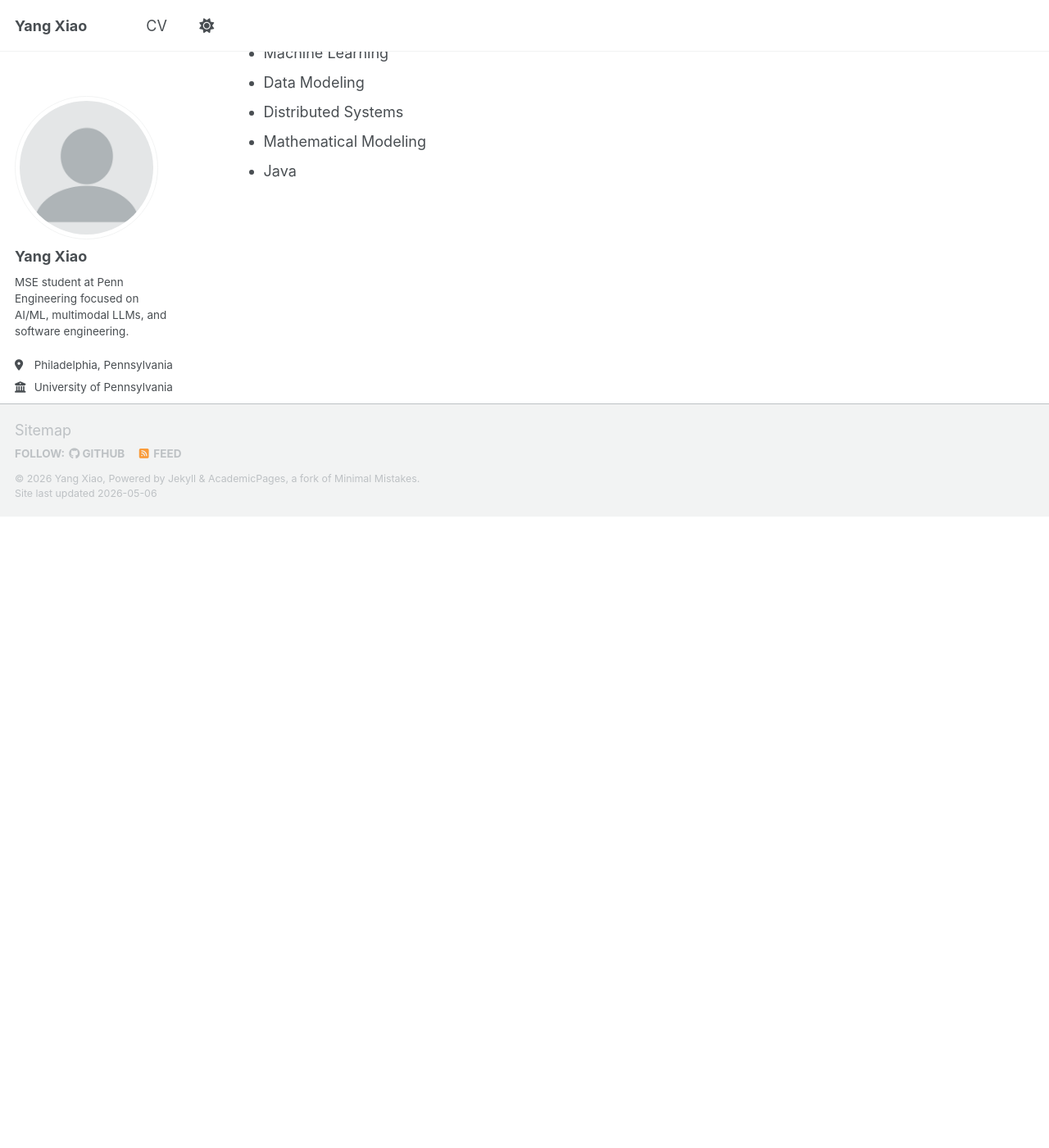
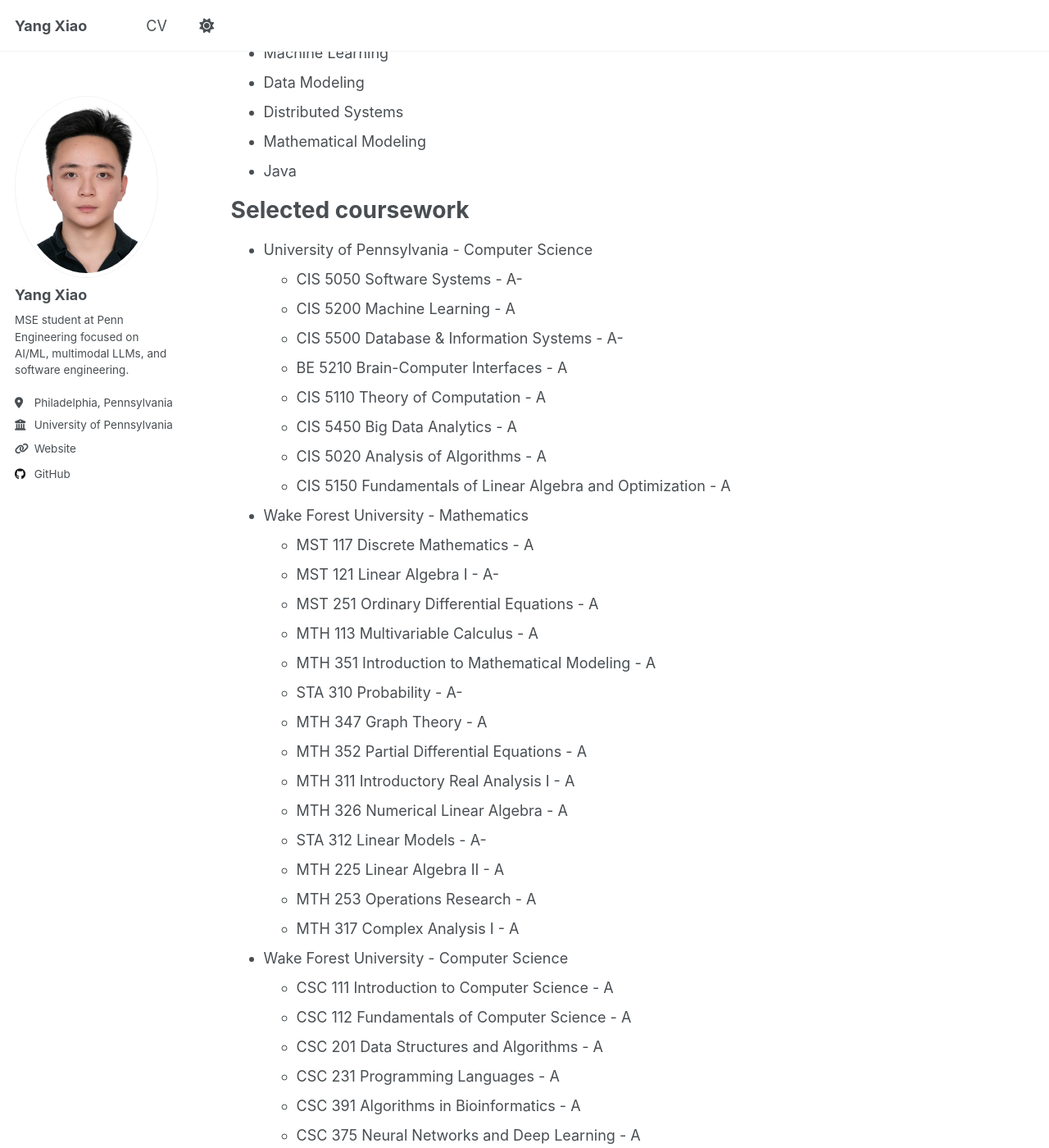
Before and after one commit to YangXiao0302/yangxiao0302.github.io, a Jekyll site: the page built from _pages/cv.md, in a window 1280 px wide and 1400 px high, scrolled down 1083 px. Shown: the whole window at 82% size. Built offline with Jekyll 4.4.1, drawn with Linux system fonts in a browser that asks for light colours; a script that is not in the unit is left out; before the commit the page ends 1713 px from its top, so only the background shows below that; some of the changed text lies outside the part shown.

Commit message:
Add profile photo and coursework

```diff
--- a/_config.yml
+++ b/_config.yml
@@ -23,7 +23,7 @@ repository               : "YangXiao0302/yangxiao0302.github.io"
 #               Additional customization can be done by editing /_includes/author-profile.html
 author:
   # Biographic information
-  avatar           : "profile.png"
+  avatar           : "YangXiao_2inch.jpg"
   name             : "Yang Xiao"
   pronouns         : # example: "she/her"
   bio              : "MSE student at Penn Engineering focused on AI/ML, multimodal LLMs, and software engineering."
--- a/_pages/cv.md
+++ b/_pages/cv.md
@@ -44,3 +44,39 @@ Skills
 * Distributed Systems
 * Mathematical Modeling
 * Java
+
+Selected coursework
+======
+* University of Pennsylvania - Computer Science
+  * CIS 5050 Software Systems - A-
+  * CIS 5200 Machine Learning - A
+  * CIS 5500 Database & Information Systems - A-
+  * BE 5210 Brain-Computer Interfaces - A
+  * CIS 5110 Theory of Computation - A
+  * CIS 5450 Big Data Analytics - A
+  * CIS 5020 Analysis of Algorithms - A
+  * CIS 5150 Fundamentals of Linear Algebra and Optimization - A
+* Wake Forest University - Mathematics
+  * MST 117 Discrete Mathematics - A
+  * MST 121 Linear Algebra I - A-
+  * MST 251 Ordinary Differential Equations - A
+  * MTH 113 Multivariable Calculus - A
+  * MTH 351 Introduction to Mathematical Modeling - A
+  * STA 310 Probability - A-
+  * MTH 347 Graph Theory - A
+  * MTH 352 Partial Differential Equations - A
+  * MTH 311 Introductory Real Analysis I - A
+  * MTH 326 Numerical Linear Algebra - A
+  * STA 312 Linear Models - A-
+  * MTH 225 Linear Algebra II - A
+  * MTH 253 Operations Research - A
+  * MTH 317 Complex Analysis I - A
+* Wake Forest University - Computer Science
+  * CSC 111 Introduction to Computer Science - A
+  * CSC 112 Fundamentals of Computer Science - A
+  * CSC 201 Data Structures and Algorithms - A
+  * CSC 231 Programming Languages - A
+  * CSC 391 Algorithms in Bioinformatics - A
+  * CSC 375 Neural Networks and Deep Learning - A
+  * CSC 250 Computer Systems I - A
+  * CSC 331 Software Engineering - A
```
Also changed, not shown: _pages/about.md (+85 -0 lines), images/YangXiao_2inch.jpg (added), 1 other file.
